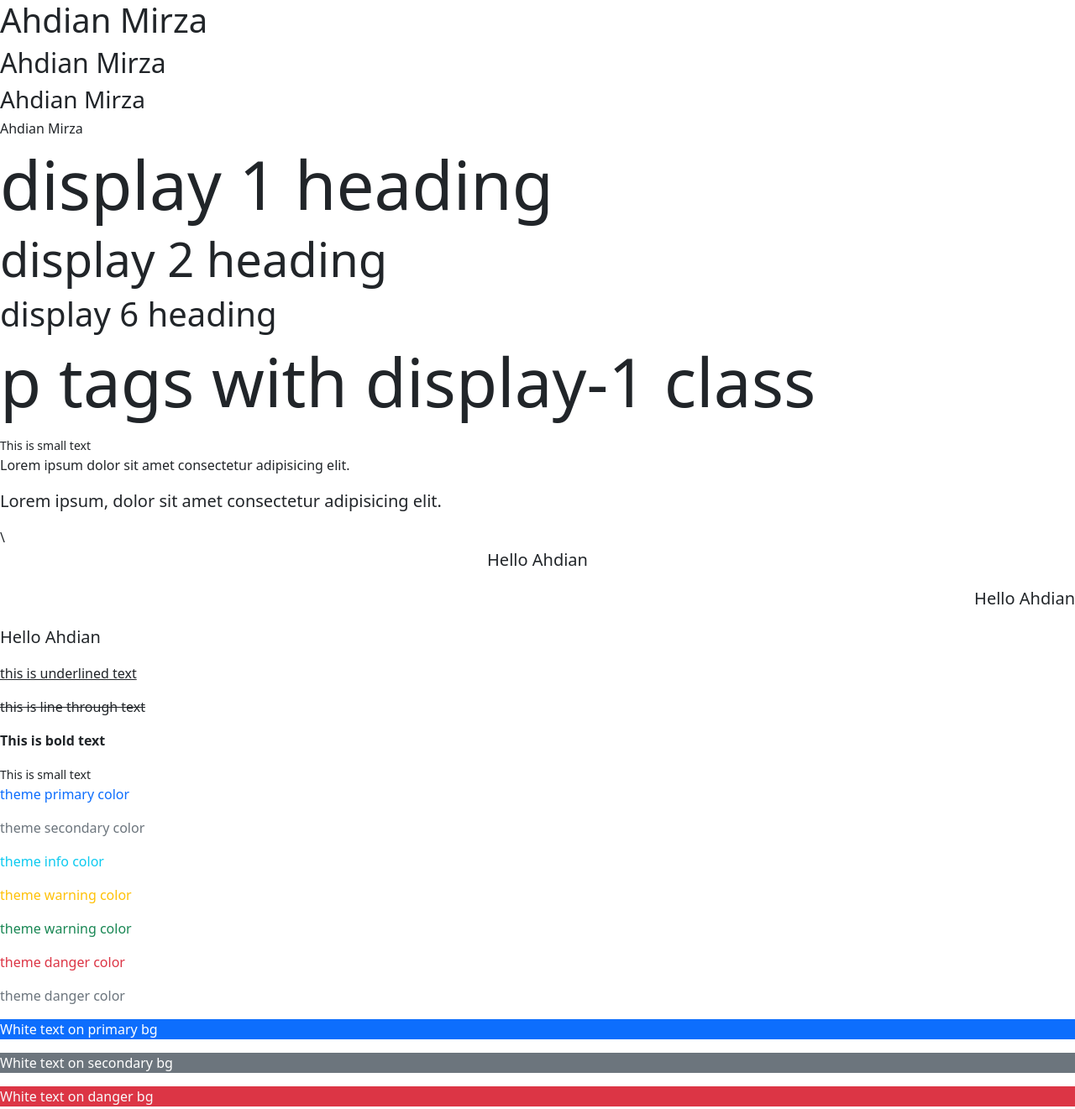
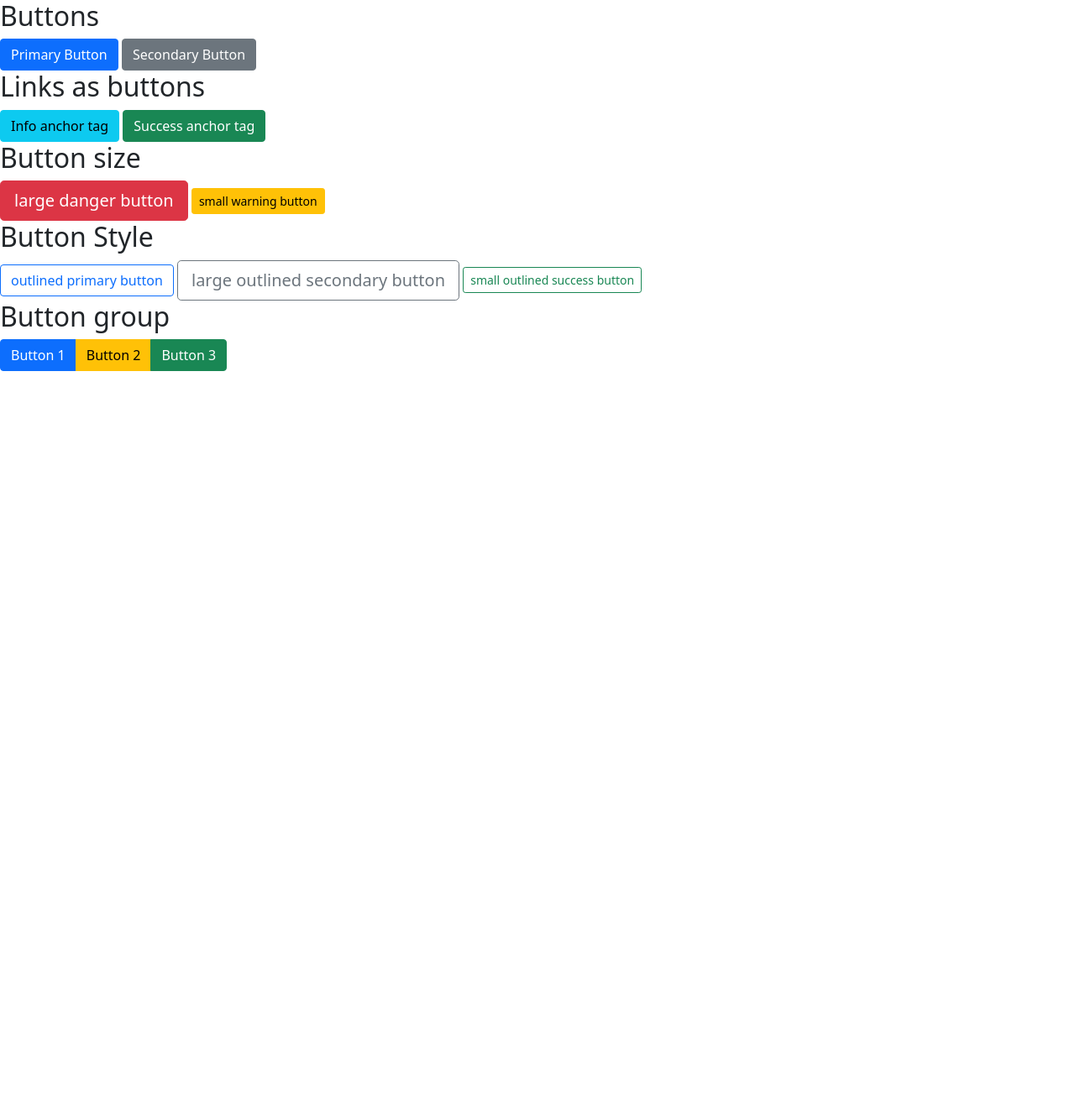
Before and after one commit to ahdianmirza/bootstrap-5-practice, a plain HTML site: page index.html in a window 1280 px wide. Shown: the whole page at 84% size. After the commit the page ends 800 px from the top, so only its background shows below. Drawn offline with nearby package versions, Linux system fonts and the light colour scheme.

Commit message:
menambahkan file latihan button

```diff
--- a/index.html
+++ b/index.html
@@ -11,45 +11,34 @@
 </head>
 
 <body>
-    <!-- heading tags -->
-    <h1>Ahdian Mirza</h1>
-    <h2>Ahdian Mirza</h2>
-    <h3>Ahdian Mirza</h3>
-    <h2 class="h6">Ahdian Mirza</h2>
+    <!-- Basic Button -->
+    <h2>Buttons</h2>
+    <button class="btn btn-primary">Primary Button</button>
+    <button class="btn btn-secondary">Secondary Button</button>
 
-    <!-- display headings -->
-    <h1 class="display-1">display 1 heading</h1>
-    <h1 class="display-4">display 2 heading</h1>
-    <h1 class="display-6">display 6 heading</h1>
-    <p class="display-1">p tags with display-1 class</p>
+    <!-- anchor tags as buttons -->
+    <h2>Links as buttons</h2>
+    <a href="#" class="btn btn-info">Info anchor tag</a>
+    <a href="#" class="btn btn-success">Success anchor tag</a>
 
-    <!-- lead text & alignment -->
-    <small>This is small text</small>
-    <p>Lorem ipsum dolor sit amet consectetur adipisicing elit.</p>
-    <p class="lead">Lorem ipsum, dolor sit amet consectetur adipisicing elit.</p>\
-    <p class="lead text-center">Hello Ahdian</p>
-    <p class="lead text-end">Hello Ahdian</p>
-    <p class="lead text-start">Hello Ahdian</p>
+    <!-- button size -->
+    <h2>Button size</h2>
+    <button class="btn btn-lg btn-danger">large danger button</button>
+    <button class="btn btn-sm btn-warning">small warning button</button>
 
-    <!-- text decoration & font weight -->
-    <p class="text-decoration-underline">this is underlined text</p>
-    <p class="text-decoration-line-through">this is line through text</p>
-    <p class="fw-bold">This is bold text</p>
-    <small>This is small text</small>
+    <!-- Outline style -->
+    <h2>Button Style</h2>
+    <button class="btn btn-outline-primary">outlined primary button</button>
+    <button class="btn btn-outline-secondary btn-lg">large outlined secondary button</button>
+    <button class="btn btn-outline-success btn-sm">small outlined success button</button>
 
-    <!-- text color -->
-    <p class="text-primary">theme primary color</p>
-    <p class="text-secondary">theme secondary color</p>
-    <p class="text-info">theme info color</p>
-    <p class="text-warning">theme warning color</p>
-    <p class="text-success">theme warning color</p>
-    <p class="text-danger">theme danger color</p>
-    <p class="text-muted">theme danger color</p>
-
-    <!-- bg colors -->
-    <p class="text-white bg-primary">White text on primary bg</p>
-    <p class="text-white bg-secondary">White text on secondary bg</p>
-    <p class="text-light bg-danger">White text on danger bg</p>
+    <!-- button group -->
+    <h2>Button group</h2>
+    <div class="btn-group">
+        <a href="#" class="btn btn-primary">Button 1</a>
+        <a href="#" class="btn btn-warning">Button 2</a>
+        <a href="#" class="btn btn-success">Button 3</a>
+    </div>
 
     <script src="https://cdn.jsdelivr.net/npm/bootstrap@5.0.2/dist/js/bootstrap.bundle.min.js"
         integrity="sha384-MrcW6ZMFYlzcLA8Nl+NtUVF0sA7MsXsP1UyJoMp4YLEuNSfAP+JcXn/tWtIaxVXM"
```
